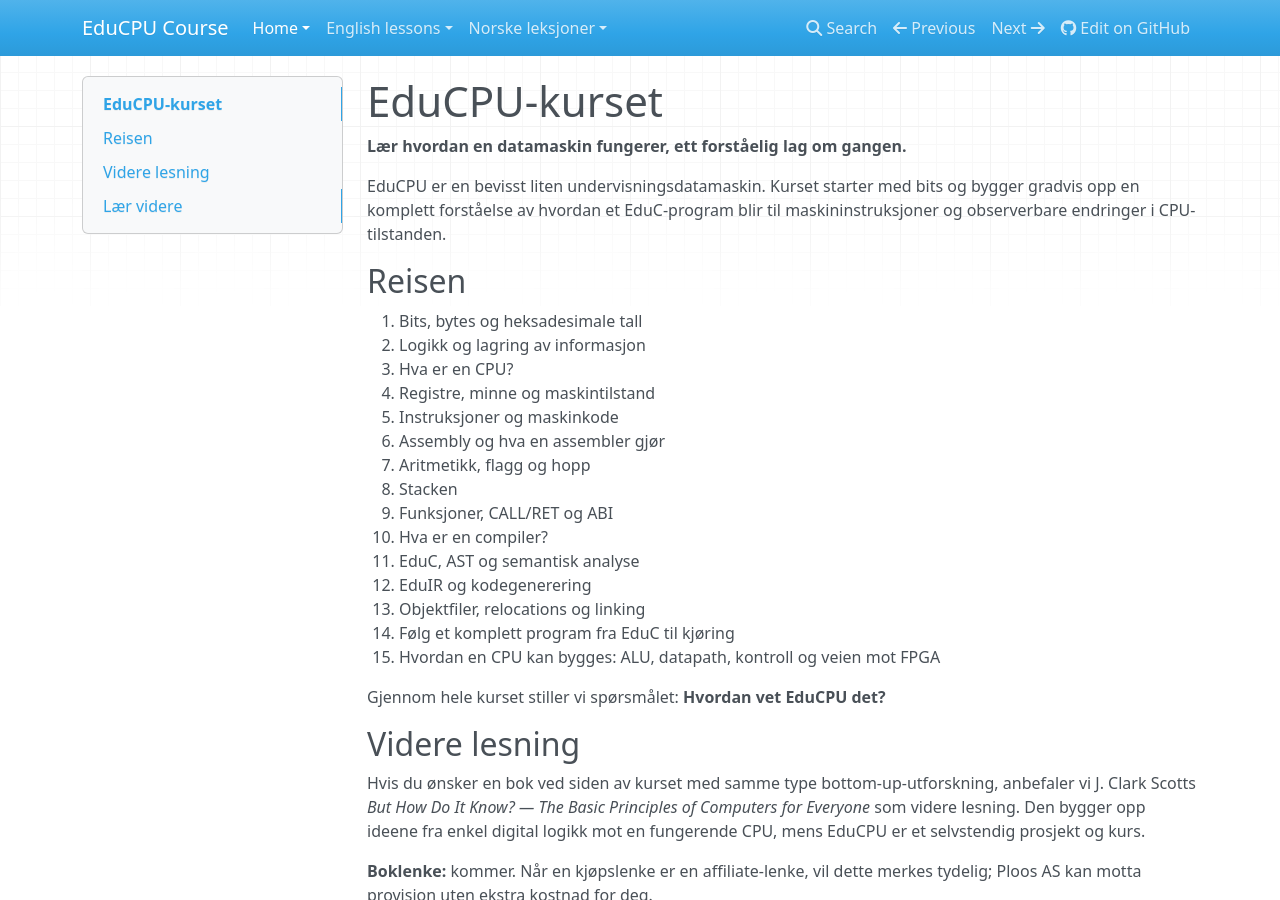
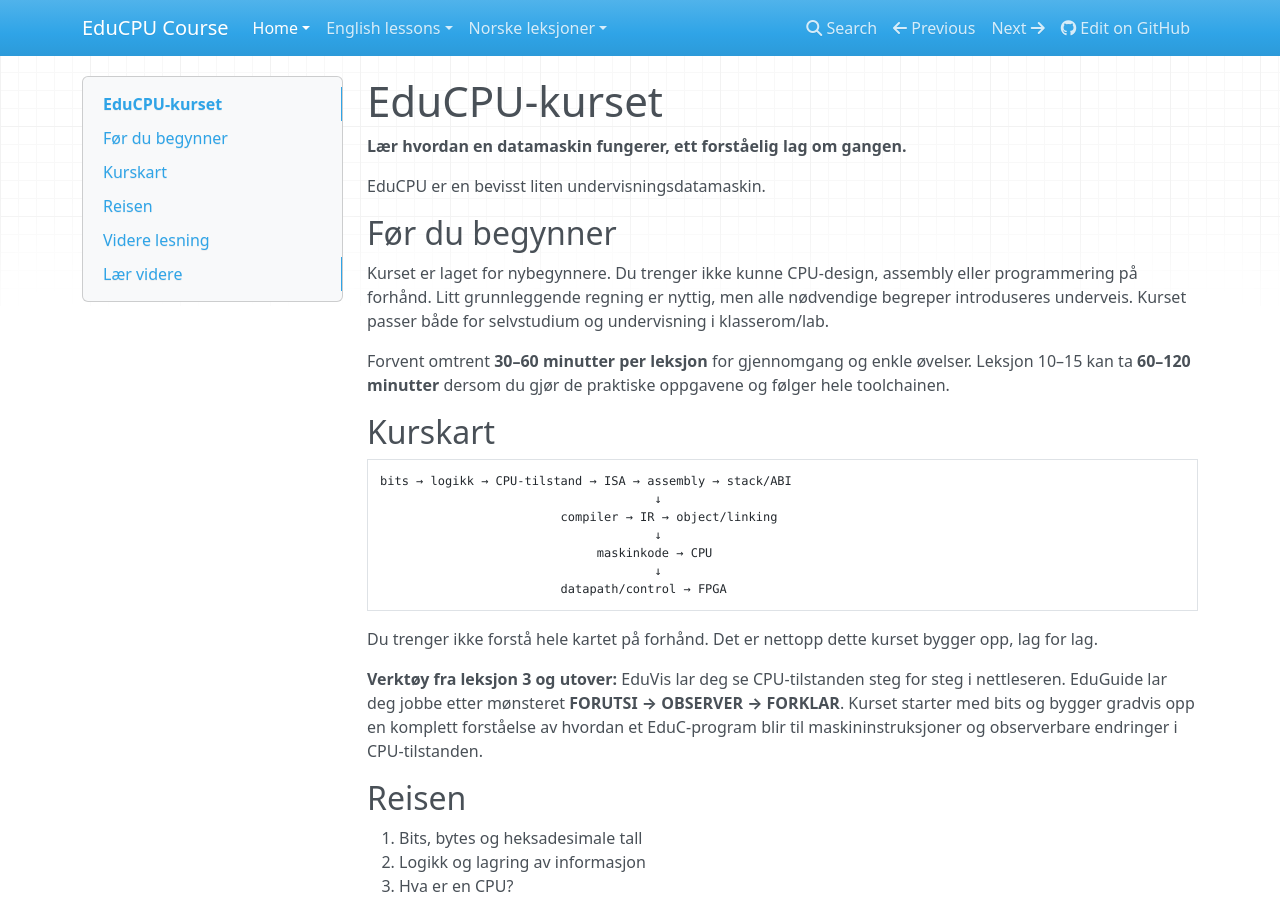
Before and after one commit to Ploos-AS/EduCPU, an MkDocs documentation site: the page built from course/no/index.md, in a window 1280 px wide and 900 px high. Built offline with MkDocs 1.6.1, drawn with Linux system fonts in a browser that asks for light colours; nearby versions of some CDN libraries.

Commit message:
Improve Norwegian course landing page

````diff
--- a/course/no/index.md
+++ b/course/no/index.md
@@ -2,7 +2,29 @@
 
 **Lær hvordan en datamaskin fungerer, ett forståelig lag om gangen.**
 
-EduCPU er en bevisst liten undervisningsdatamaskin. Kurset starter med bits og bygger gradvis opp en komplett forståelse av hvordan et EduC-program blir til maskininstruksjoner og observerbare endringer i CPU-tilstanden.
+EduCPU er en bevisst liten undervisningsdatamaskin.
+
+## Før du begynner
+
+Kurset er laget for nybegynnere. Du trenger ikke kunne CPU-design, assembly eller programmering på forhånd. Litt grunnleggende regning er nyttig, men alle nødvendige begreper introduseres underveis. Kurset passer både for selvstudium og undervisning i klasserom/lab.
+
+Forvent omtrent **30–60 minutter per leksjon** for gjennomgang og enkle øvelser. Leksjon 10–15 kan ta **60–120 minutter** dersom du gjør de praktiske oppgavene og følger hele toolchainen.
+
+## Kurskart
+
+```text
+bits → logikk → CPU-tilstand → ISA → assembly → stack/ABI
+                                      ↓
+                         compiler → IR → object/linking
+                                      ↓
+                              maskinkode → CPU
+                                      ↓
+                         datapath/control → FPGA
+```
+
+Du trenger ikke forstå hele kartet på forhånd. Det er nettopp dette kurset bygger opp, lag for lag.
+
+**Verktøy fra leksjon 3 og utover:** EduVis lar deg se CPU-tilstanden steg for steg i nettleseren. EduGuide lar deg jobbe etter mønsteret **FORUTSI → OBSERVER → FORKLAR**. Kurset starter med bits og bygger gradvis opp en komplett forståelse av hvordan et EduC-program blir til maskininstruksjoner og observerbare endringer i CPU-tilstanden.
 
 ## Reisen
 
````
